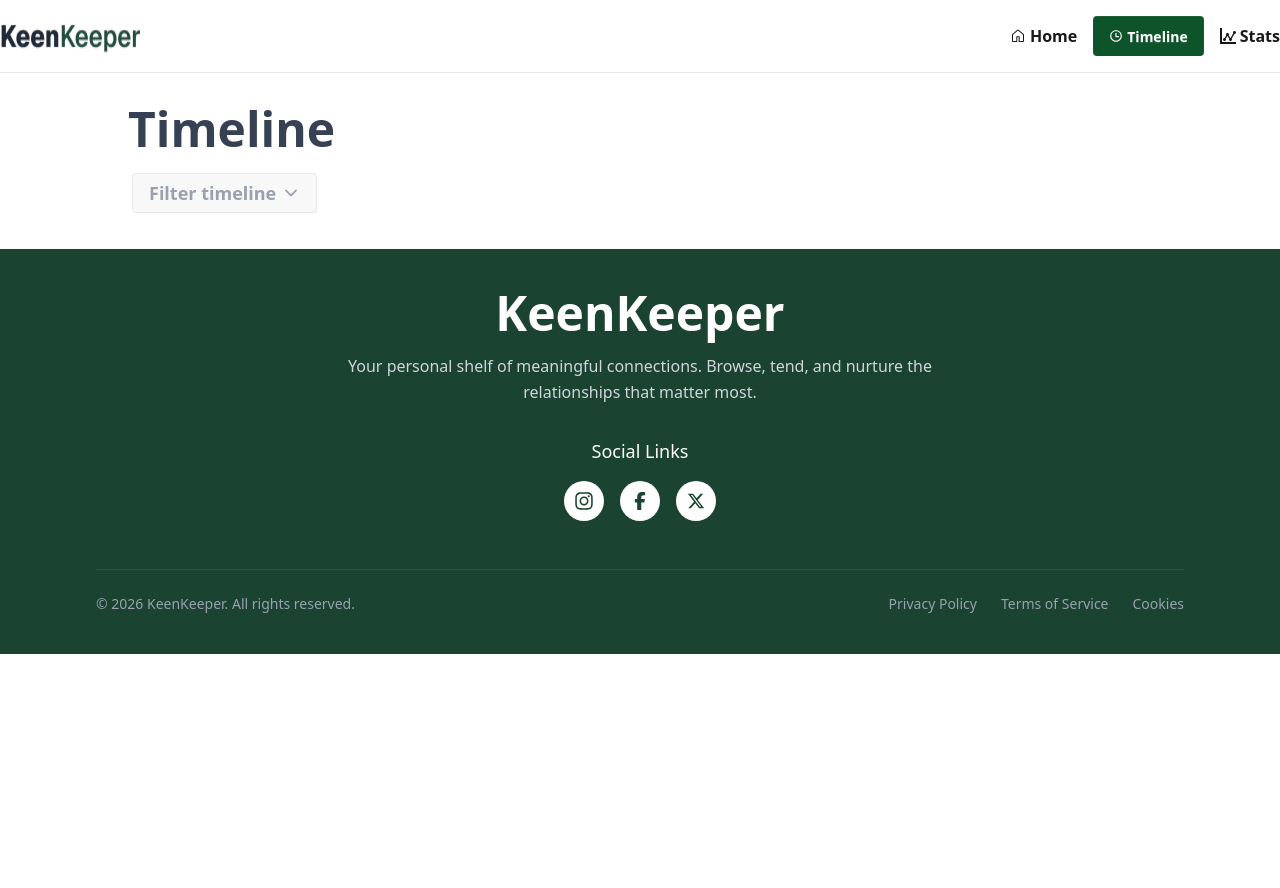
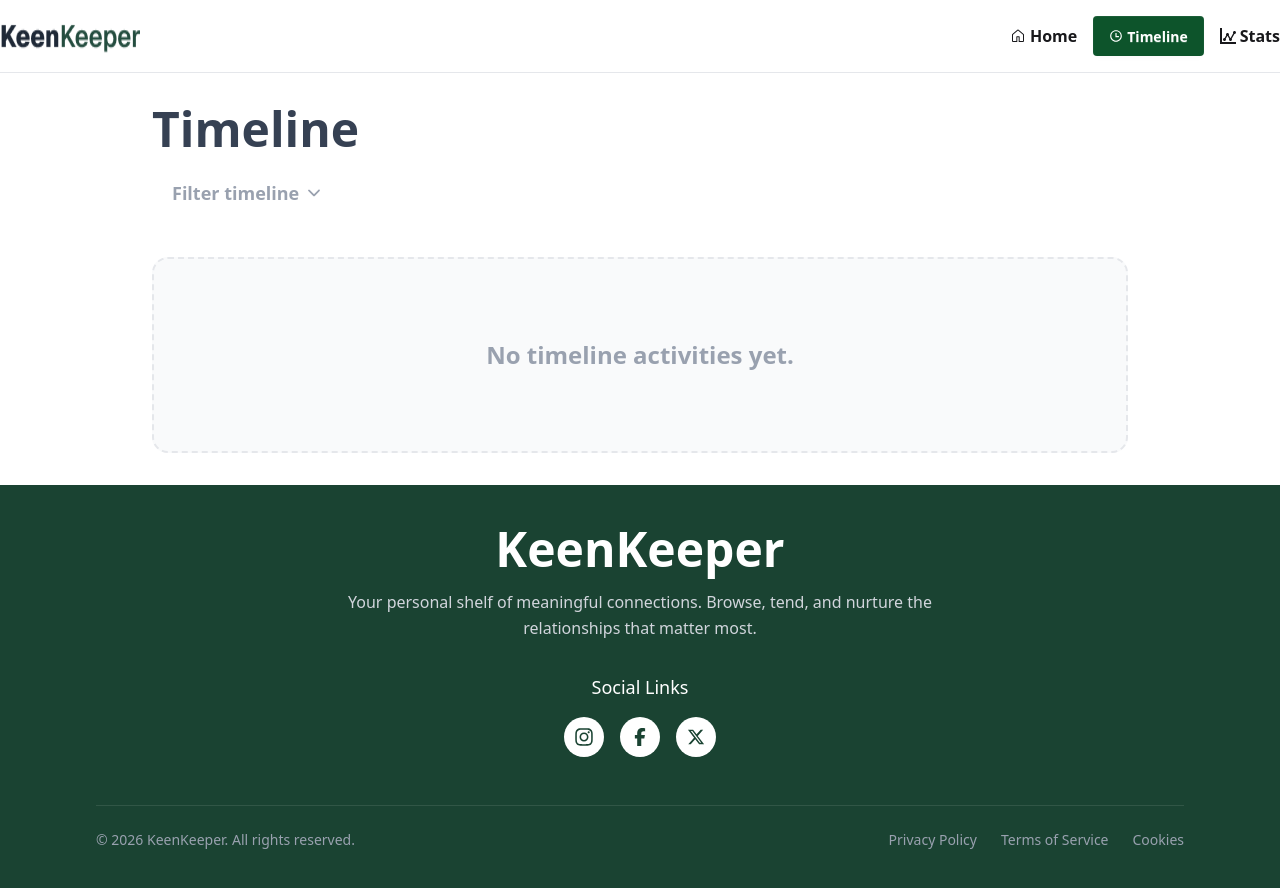
Before and after one commit to Mst-Jui/keen-keeper, a Next.js app: page /timeline in a window 1280 px wide. Before the commit the page ends 800 px from the top, so only its background shows below. Built offline with nearby package versions, Linux system fonts and the light colour scheme.

Commit message:
timeline page

```diff
--- a/src/app/friends/[id]/page.jsx
+++ b/src/app/friends/[id]/page.jsx
@@ -1,15 +1,23 @@
 "use client"
 import Friend from '@/components/friend/Friend';
+import { FriendContext } from '@/context/FriendContext';
 import useFriends from '@/hooks/useFriends';
 import Image from 'next/image';
 import { useParams } from 'next/navigation';
-import React from 'react';
+import React, { useContext } from 'react';
 import { BiArchive, BiBellOff, BiMessageSquare, BiPhone, BiVideo } from 'react-icons/bi';
 import { BsTrash2 } from 'react-icons/bs';
 import { FiEdit2 } from 'react-icons/fi';
+import { useRouter } from 'next/navigation';
 
 
 const FriendDetailsPage = () => {
+  const { selectedFriend, setCheckInAction, addTimelineEntry } = useContext(FriendContext);
+  const router = useRouter();
+
+
+
+
   const { id } = useParams();
   const { friends, loading } = useFriends();
   const friend = friends?.find((f) => String(f.id) === id);
@@ -17,6 +25,23 @@ const FriendDetailsPage = () => {
   if (loading) return <div className='text-center'><span className="loading loading-spinner text-success"></span></div>
   if (!Friend) return <p className='text-2xl'>Friend not found</p>
 
+
+
+ const handleAction = (type) => {
+
+    const newAction = {
+      id: Date.now(),
+      type: type,
+      friendName: friend.name,
+      date: new Date().toLocaleDateString('en-US', { month: 'long', day: 'numeric', year: 'numeric' })
+    };
+
+
+    addTimelineEntry(newAction);
+
+
+
+  };
   return (
     <div className="p-4 md:p-8 bg-[#f9fafb] min-h-screen font-sans">
       <div className="max-w-6xl mx-auto grid grid-cols-1 lg:grid-cols-12 gap-8">
@@ -114,16 +139,19 @@ const FriendDetailsPage = () => {
             <h3 className="text-lg font-bold text-[#2d4a43]  mb-8">Quick Check-In</h3>
             <div className="grid grid-cols-1 sm:grid-cols-3 gap-4">
               <button
+                onClick={() => handleAction('Call')}
                 className="group flex flex-col items-center justify-center p-8 bg-[#f8fafc] rounded-2xl hover:bg-white hover:shadow-md border border-transparent hover:border-gray-100 transition-all duration-300">
                 <BiPhone size={28} className="text-slate-700 group-hover:scale-110 transition-transform" />
                 <span className="mt-3 text-gray-600 font-semibold">Call</span>
               </button>
               <button
+                onClick={() => handleAction('Text')}
                 className="group flex flex-col items-center justify-center p-8 bg-[#f8fafc] rounded-2xl hover:bg-white hover:shadow-md border border-transparent hover:border-gray-100 transition-all duration-300">
                 <BiMessageSquare size={28} className="text-slate-700 group-hover:scale-110 transition-transform" />
                 <span className="mt-3 text-gray-600 font-semibold">Text</span>
               </button>
               <button
+                onClick={() => handleAction('Video')}
                 className="group flex flex-col items-center justify-center p-8 bg-[#f8fafc] rounded-2xl hover:bg-white hover:shadow-md border border-transparent hover:border-gray-100 transition-all duration-300">
                 <BiVideo size={28} className="text-slate-700 group-hover:scale-110 transition-transform" />
                 <span className="mt-3 text-gray-600 font-semibold">Video</span>
@@ -138,4 +166,5 @@ const FriendDetailsPage = () => {
 
 };
 
+
 export default FriendDetailsPage;
--- a/src/app/layout.js
+++ b/src/app/layout.js
@@ -2,6 +2,7 @@ import { Geist, Geist_Mono } from "next/font/google";
 import "./globals.css";
 import Navbar from "@/components/homepage/navbar/Navbar";
 import Footer from "@/components/homepage/footer/Footer";
+import Providers from "./lib/providers";
 
 const geistSans = Geist({
   variable: "--font-geist-sans",
@@ -26,9 +27,11 @@ export default function RootLayout({ children }) {
       className={`${geistSans.variable} ${geistMono.variable} h-full antialiased`}
     >
       <body className="min-h-full flex flex-col">
-        <Navbar />
-        {children}
-        <Footer />
+        <Providers>
+          <Navbar />
+          {children}
+          <Footer />
+        </Providers>
       </body>
     </html>
   );
--- /dev/null
+++ b/src/app/lib/providers/index.js
@@ -0,0 +1,9 @@
+import FriendProvider from "@/context/FriendContext"
+
+
+const Providers = ({ children }) => {
+  return <FriendProvider>
+    {children}
+  </FriendProvider>
+}
+export default Providers;
--- a/src/app/timeline/page.jsx
+++ b/src/app/timeline/page.jsx
@@ -1,21 +1,73 @@
-import React from 'react';
-import { IoIosArrowDown } from 'react-icons/io';
+"use client"
+import { FriendContext } from '@/context/FriendContext';
+import React, { useContext } from 'react';
+import { FaVideo } from 'react-icons/fa6';
+import { IoIosArrowDown, IoIosCall, IoMdText } from 'react-icons/io';
 
 const TimeLinePage = () => {
+  const { checkInAction } = useContext(FriendContext);
+
   return (
-    <div className='container mx-auto max-w-5xl space-y-4 my-8'>
-      {/* timeline  */}
-      <h2 className='font-bold text-5xl text-gray-700'>Timeline </h2>
-      {/* dropdown  */}
+
+    <div className='w-full overflow-x-hidden'>
+      <div className='container mx-auto max-w-5xl space-y-4 my-8 px-4 md:px-6'>
+
+        {/* Timeline Header - Responsive Font Size */}
+        <h2 className='font-bold text-3xl md:text-5xl text-gray-700'>Timeline</h2>
+
+        {/* Dropdown Filter */}
         <details className="dropdown">
-        <summary className="btn m-1 text-[18px] text-gray-400">Filter timeline <IoIosArrowDown /></summary>
-        <ul className="menu dropdown-content bg-base-100 rounded-box z-1 w-52 p-2 shadow-sm">
+          <summary className="btn m-1 text-base md:text-[18px] text-gray-400 bg-transparent border-none shadow-none hover:bg-gray-100">
+            Filter timeline <IoIosArrowDown />
+          </summary>
+          <ul className="menu dropdown-content bg-base-100 rounded-box z-1 w-52 p-2 shadow-sm border border-gray-100">
             <li><a>Text</a></li>
             <li><a>Call</a></li>
             <li><a>Video</a></li>
           </ul>
         </details>
-      {/* dynamic card  */}
+
+        {/* Dynamic Card Container */}
+        <div className="space-y-4 mt-6">
+          {checkInAction.length > 0 ? (
+            checkInAction.map((action) => (
+              <div
+                key={action.id}
+
+                className="flex items-center gap-3 md:gap-4 bg-white p-4 md:p-5 rounded-xl border border-gray-100 shadow-sm transition-all hover:shadow-md"
+              >
+                {/* Icon Container - Responsive Size */}
+                <div className="w-10 h-10 md:w-12 md:h-12 bg-gray-50 rounded-full flex items-center justify-center border border-gray-100 shrink-0">
+                  <span className="text-xl md:text-2xl text-emerald-700">
+                    {action.type === 'Call' ? <IoIosCall /> : action.type === 'Video' ? <FaVideo /> : <IoMdText />}
+                  </span>
+                </div>
+
+                {/* Text Content */}
+                <div className="flex-1 min-w-0">
+                  <div className="flex flex-col sm:flex-row sm:items-baseline sm:gap-2">
+                    <span className="font-bold text-base md:text-lg text-emerald-800">
+                      {action.type}
+                    </span>
+                    <span className="text-slate-500 font-medium text-sm md:text-base truncate">
+                      with {action.friendName}
+                    </span>
+                  </div>
+                  <span className="text-slate-400 text-xs md:text-sm font-medium block mt-0.5">
+                    {action.date}
+                  </span>
+                </div>
+              </div>
+            ))
+          ) : (
+            <div className="text-center py-20 bg-gray-50 rounded-2xl border-2 border-dashed border-gray-200">
+              <p className="text-gray-400 font-semibold text-xl md:text-2xl">
+                No timeline activities yet.
+              </p>
+            </div>
+          )}
+        </div>
+      </div>
     </div>
   );
 };
--- /dev/null
+++ b/src/context/FriendContext.jsx
@@ -0,0 +1,24 @@
+"use client"
+import { createContext, useState } from "react";
+
+export const FriendContext = createContext();
+const FriendProvider = ({ children }) => {
+  const [selectedFriend, setSelectedFriend] = useState([]);
+  const [checkInAction, setCheckInAction] = useState([]);
+  const addTimelineEntry = (newEntry) => {
+  setCheckInAction((prev) => [newEntry, ...prev]); // নতুনটা সবার উপরে থাকবে
+};
+  const data = {
+    selectedFriend,
+    setSelectedFriend,
+    checkInAction,
+    setCheckInAction,
+    addTimelineEntry,
+  }
+
+  return <FriendContext.Provider value={data}>
+    {children}
+  </FriendContext.Provider>
+}
+
+export default FriendProvider;
```
Lines whose indentation alone changed are shown as unchanged.
